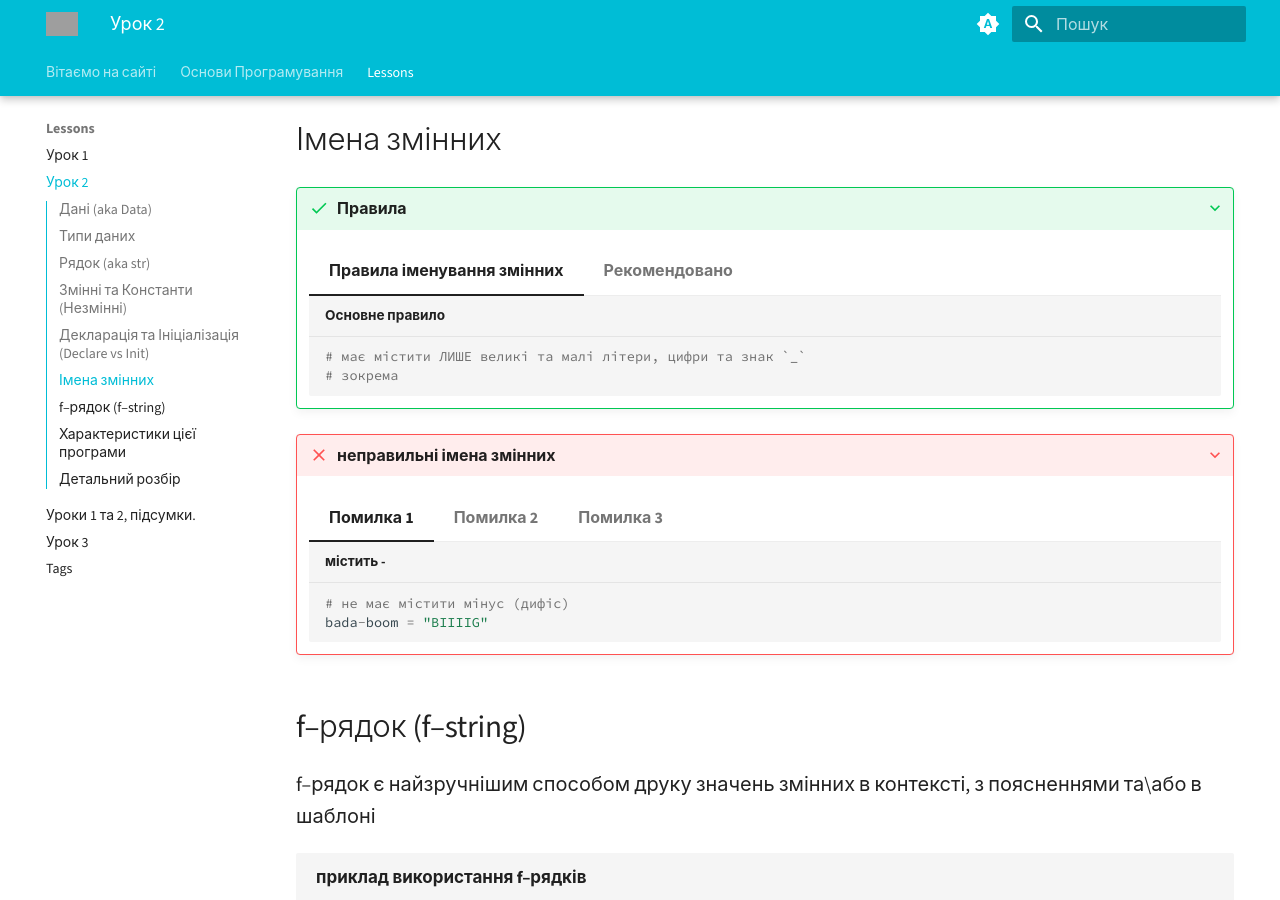
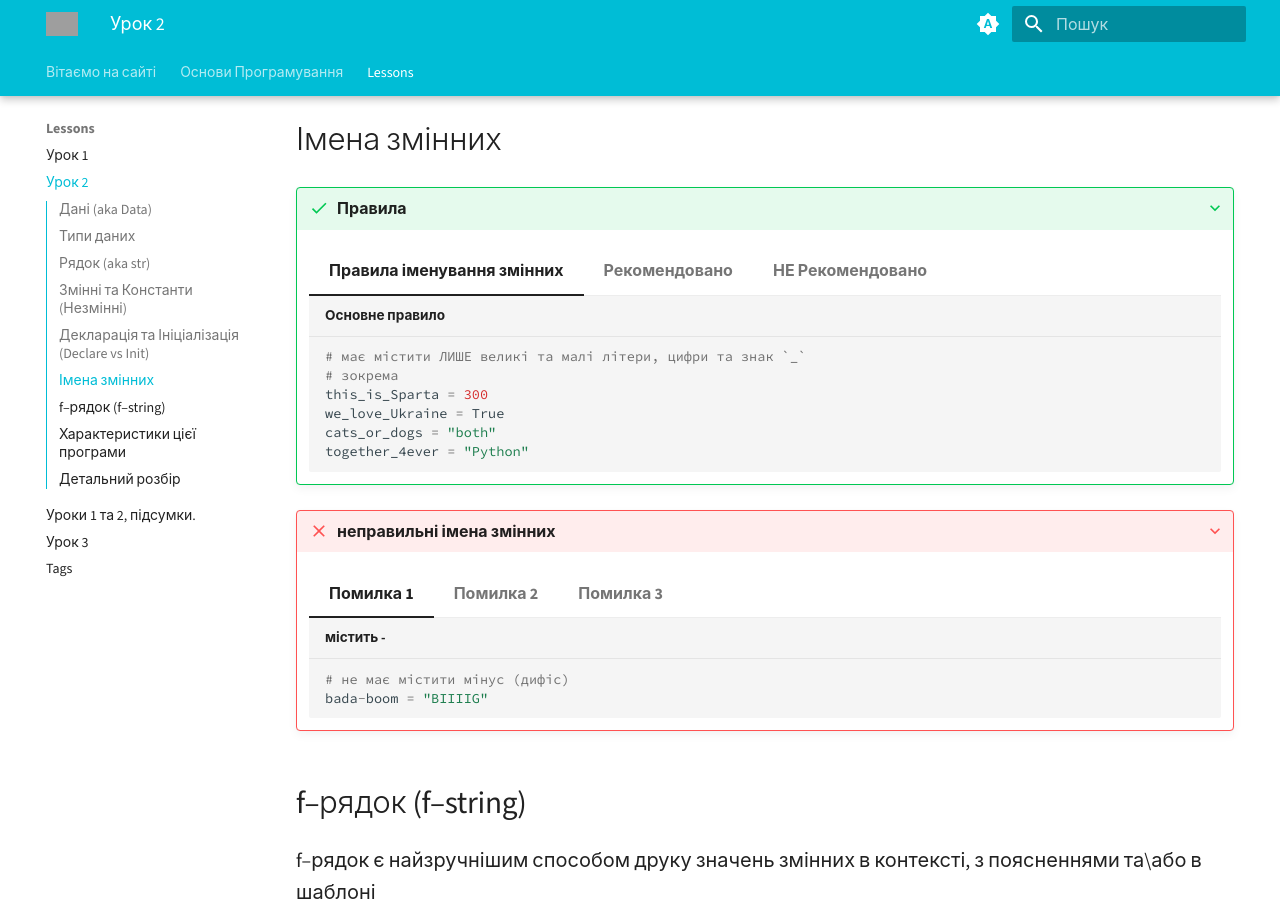
Before and after one commit to kirilche/pykids, an MkDocs documentation site: the page built from docs/lessons/2.md, in a window 1280 px wide and 900 px high, scrolled down 2289 px. Built offline with MkDocs 1.6.1 and Material for MkDocs 9.7.7, drawn with Linux system fonts in a browser that asks for light colours; grey boxes are pictures that could not be loaded.

Commit message:
120125 9

````diff
--- a/docs/lessons/2.md
+++ b/docs/lessons/2.md
@@ -59,6 +59,10 @@
         ```py title="Основне правило"
         # має містити ЛИШЕ великі та малі літери, цифри та знак `_`
         # зокрема
+        this_is_Sparta = 300
+        we_love_Ukraine = True
+        cats_or_dogs = "both"
+        together_4ever = "Python"
         ```
     === "Рекомендовано"
         ```py title="англійська + '_'"
@@ -67,6 +71,12 @@
         # ПРАВИЛЬНА та водночас рекомендована форма
         my_name = "Іван"
         the_1_and_only = "Guido van Rossum, inventor of Python"
+        ```
+    === "НЕ Рекомендовано"
+        ```py title="англійська + '_'"
+        # ПРАВИЛЬНА але НЕ рекомендована форма
+        myName = "Ява"
+        ThisIsSparta =False
         ```
 
 ???+ failure "неправильні імена змінних"
````
Also changed, not shown: other parts of docs/lessons/2.md (+1 -1 lines).
